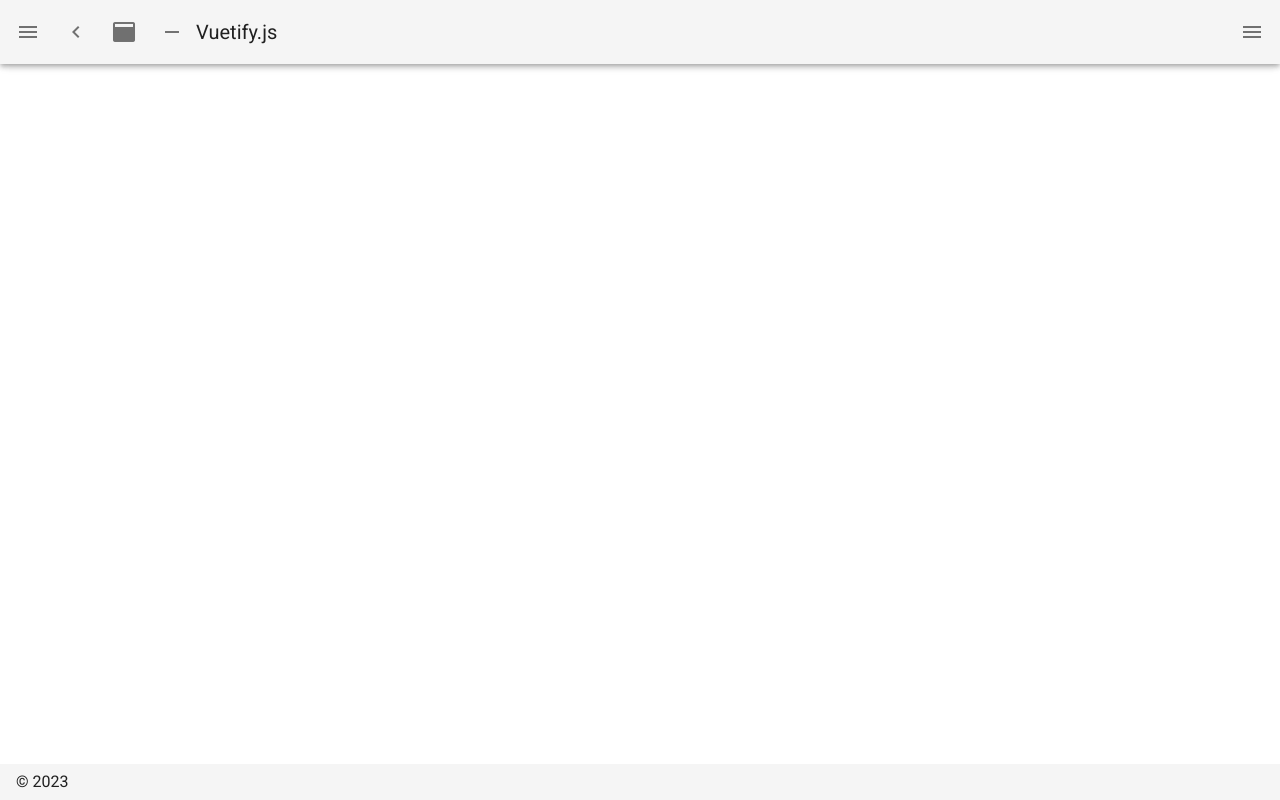
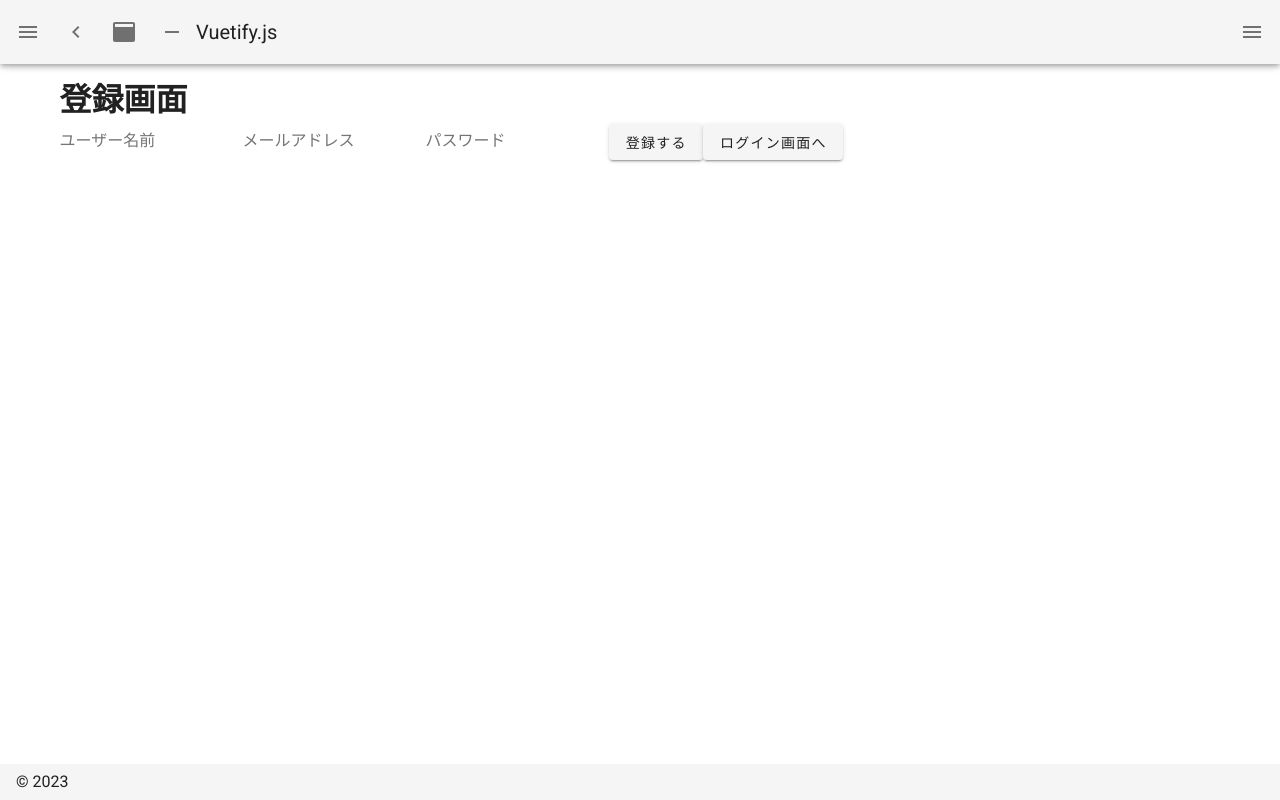
Before and after one commit to rintarouchida/spa_projects, a Nuxt app in the folder frontend/: page /auth/register in a window 1280 px wide. Before the commit this address had no page. Built offline with nearby package versions, Linux system fonts and the light colour scheme.

Commit message:
make_crud

```diff
--- a/frontend/nuxt.config.js
+++ b/frontend/nuxt.config.js
@@ -61,7 +61,7 @@ export default {
   },
 
   router: {
-    mode: "hash",
+    mode: "history",
     base: process.env.BASE_URL,
     middleware: ['auth']
   },
--- /dev/null
+++ b/frontend/pages/auth/edit.vue
@@ -0,0 +1,43 @@
+<template>
+  <div>
+    <h1>編集画面</h1>
+    <input type="text" placeholder="ユーザー名前" v-model="user.name">
+    <input type="text" placeholder="メールアドレス" v-model="user.email">
+    <v-btn @click="editData">編集する</v-btn>
+  </div>
+</template>
+
+<script>
+export default {
+  data() {
+    return {
+       user: this.getData(),
+    }
+  },
+  methods: {
+    async getData() {
+      this.user = await this.$axios.get('/api/user_info').then(res => {
+        return res.data;
+      });
+    },
+    async editData() {
+      await this.$axios.post('/api/edit',
+        {
+          name: this.user.name,
+          email: this.user.email,
+        }
+       ).then(() => {
+        window.alert("編集完了しました");
+        this.$router.push("/");
+
+      }).catch(err => {
+        console.log(err)
+      })
+    }
+  },
+}
+</script>
+
+<style>
+
+</style>
--- a/frontend/pages/auth/login.vue
+++ b/frontend/pages/auth/login.vue
@@ -1,8 +1,10 @@
 <template>
   <div>
+    <h1>ログイン画面</h1>
     <input type="text" v-model="email" placeholder="メールアドレス">
     <input type="password" v-model="password" placeholder="パスワード">
     <button @click="login">ログイン</button>
+    <v-btn to="/auth/register">登録画面へ</v-btn>
   </div>
 </template>
 
--- /dev/null
+++ b/frontend/pages/auth/register.vue
@@ -0,0 +1,44 @@
+<template>
+  <div>
+    <h1>登録画面</h1>
+    <input type="text" placeholder="ユーザー名前" v-model="name">
+    <input type="text" placeholder="メールアドレス" v-model="email">
+    <input type="text" placeholder="パスワード" v-model="password">
+    <v-btn @click="register">登録する</v-btn>
+    <v-btn to="/auth/login">ログイン画面へ</v-btn>
+  </div>
+</template>
+
+<script>
+export default {
+  auth: false,
+  data(){
+    return {
+      name: '',
+      email: '',
+      password: '',
+    }
+  },
+  methods:{
+    async register(){
+      await this.$axios.post('/api/register',
+        {
+          name: this.name,
+          email: this.email,
+          password: this.password,
+        }
+      ).then(() => {
+        window.alert("登録完了しました");
+        this.$router.push("/");
+
+      }).catch(err => {
+        console.log(err)
+      })
+    }
+  }
+}
+</script>
+
+<style>
+
+</style>
--- a/frontend/pages/index.vue
+++ b/frontend/pages/index.vue
@@ -2,17 +2,34 @@
   <div>
     <h1>ログイン中</h1>
     <v-btn type="primary" @click="logout">ログアウトする</v-btn>
+    <v-btn type="primary" @click="getData">データを取得する</v-btn><br>
+    ユーザーID: {{user.id}}<br>
+    ユーザー名: {{user.name}}<br>
+    メールアドレス: {{user.email}}<br>
+    <v-btn type="primary" to="/auth/edit">編集画面へ</v-btn><br>
   </div>
 </template>
 
 <script>
 export default {
+  data() {
+    return {
+       user: this.getData(),
+    }
+  },
   methods: {
     async logout() {
       await this.$auth.logout().
-        then(location.reload()).
-        catch()
-    }
+        then(() => {
+          this.$router.push("/auth/login");
+        }).
+        catch((e)=> console.log(e))
+    },
+    async getData() {
+      this.user = await this.$axios.get('/api/user_info').then(res => {
+        return res.data;
+      });
+    },
   },
 }
 </script>
```
